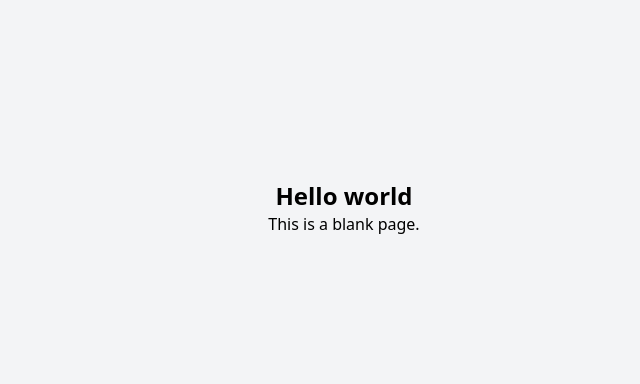
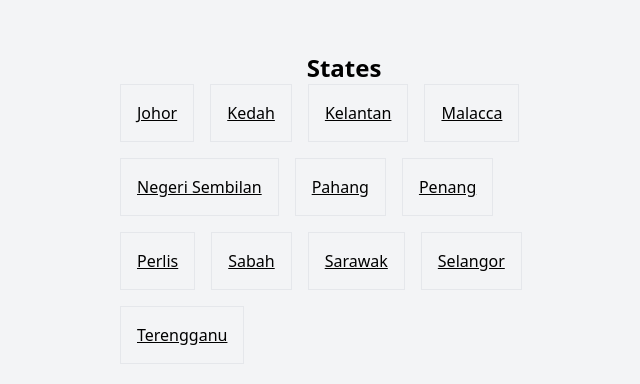
Before and after one commit to rainmrn/HA-Pest-Control, a SvelteKit app: page / in a window 1280 px wide. Shown: the part 192-576 px from the top of the page, without its empty margins (296-936 px from the left). Built offline with nearby package versions, Linux system fonts and the light colour scheme.

Commit message:
Basic landing page

```diff
--- a/src/app.html
+++ b/src/app.html
@@ -1,12 +1,15 @@
 <!doctype html>
 <html lang="en">
+
 <head>
 	<meta charset="utf-8" />
 	<link rel="icon" href="%sveltekit.assets%/favicon.png" />
 	<meta name="viewport" content="width=device-width, initial-scale=1" />
 	%sveltekit.head%
 </head>
+
 <body data-sveltekit-preload-data="hover">
 	<div style="display: contents">%sveltekit.body%</div>
 </body>
+
 </html>
--- /dev/null
+++ b/src/lib/utils.js
@@ -0,0 +1,8 @@
+// src/lib/utils.js
+export function toTitleCase(str) {
+    return str
+        .toLowerCase()
+        .split(' ')
+        .map(word => word.charAt(0).toUpperCase() + word.slice(1))
+        .join(' ');
+}
--- /dev/null
+++ b/src/routes/+page.js
@@ -0,0 +1,5 @@
+let states = ["Johor", "Kedah", "Kelantan", "Malacca", "Negeri Sembilan", "Pahang", "Penang", "Perlis", "Sabah", "Sarawak", "Selangor", "Terengganu"];
+
+export async function load() {
+    return {states};
+}
--- a/src/routes/+page.svelte
+++ b/src/routes/+page.svelte
@@ -1,6 +1,29 @@
+<script>
+	let states = [
+		'Johor',
+		'Kedah',
+		'Kelantan',
+		'Malacca',
+		'Negeri Sembilan',
+		'Pahang',
+		'Penang',
+		'Perlis',
+		'Sabah',
+		'Sarawak',
+		'Selangor',
+		'Terengganu'
+	];
+
+	export let data;
+</script>
+
 <div class="w-screen h-screen flex justify-center items-center bg-gray-100">
 	<div class="w-full max-w-md text-center">
-		<h1 class="text-2xl font-bold">Hello world</h1>
-		<p>This is a blank page.</p>
+		<h1 class="text-2xl font-bold">States</h1>
+		<div class="flex flex-wrap mx-auto gap-4">
+			{#each data.states as state}
+				<a href="./{state.toLowerCase()}" class="underline p-4 border">{state}</a>
+			{/each}
+		</div>
 	</div>
 </div>
--- /dev/null
+++ b/src/routes/[state]/+page.svelte
@@ -0,0 +1,11 @@
+<script>
+	import { page } from '$app/stores';
+    import { toTitleCase } from '$lib/utils'; // Import the utility function
+
+	// Subscribe to the page store to get the route parameters
+	let params;
+	$: ({ params } = $page);
+</script>
+
+<!-- Display the route parameters -->
+<p>State: {toTitleCase(params.state)}</p>
```
Lines whose indentation alone changed are shown as unchanged.
